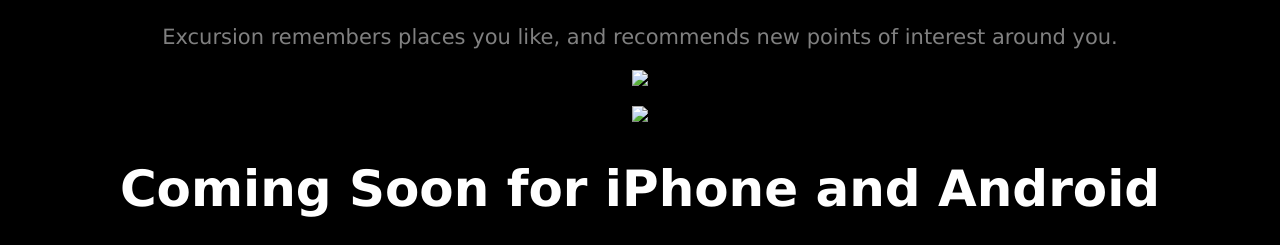
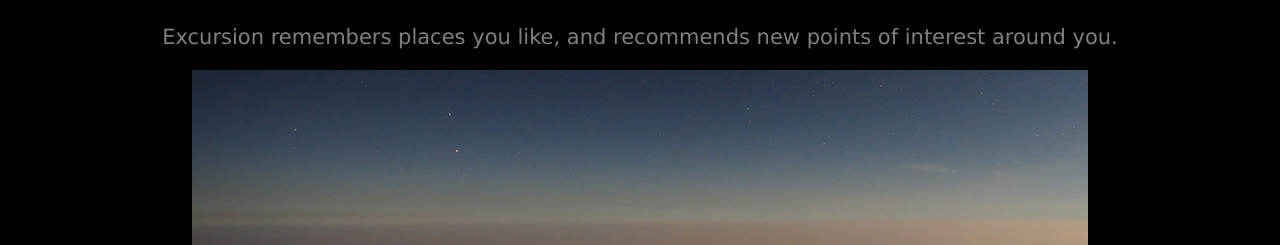
Before and after one commit to shl74586/excursion, a plain HTML site: page index.html in a window 1280 px wide. Shown: the part 1022-1267 px from the top of the page. Drawn offline with Linux system fonts and the light colour scheme.

Commit message:
Commit final working HTML.

```diff
--- a/index.html
+++ b/index.html
@@ -7,13 +7,14 @@
     <link href="./resources/css/style.css" type="text/css" rel="stylesheet">
   </head>
   <body>
-    <!--1st Header "Discover Hidden places" with video(not playing) and download link/-->
+    <!--1st Header "Discover Hidden places" with video(remember to add autoplay tag)
+    and download link/-->
     <div class="Header">
       <h1 class="discover comingsoon">Discover hidden places in the world around you</h1>
         <p> <a id="download" href="download">Download Excursion (Coming soon!)</a>
         </p>
         <p>
-          <video width="404" height="720" src="./resources/excursion.mp4" type="video/mp4">
+          <video width="404" height="720" autoplay src="./resources/video/excursion.mp4" type="video/mp4">
           </video>
         </p>
     </div>
@@ -24,13 +25,13 @@
           Excursion remembers places you like, and recommends new points of interest around you.
         </p>
         <p>
-          <img src="./resources/camp.jpg"/>
+          <img src="./resources/images/camp.jpg"/>
         </p>
     </div>
     <!--3rd Header "Coming Soon" with phone img(png) and download link/-->
     <div class="Header">
       <p>
-        <img src="./resources/phone.png"/>
+        <img src="./resources/images/phone.png"/>
       </p>
       <h1 class="comingsoon">Coming Soon for iPhone and Android</h1>
         <p> <a id="download" href="download">Download Excursion (Coming soon!)</a>
```
